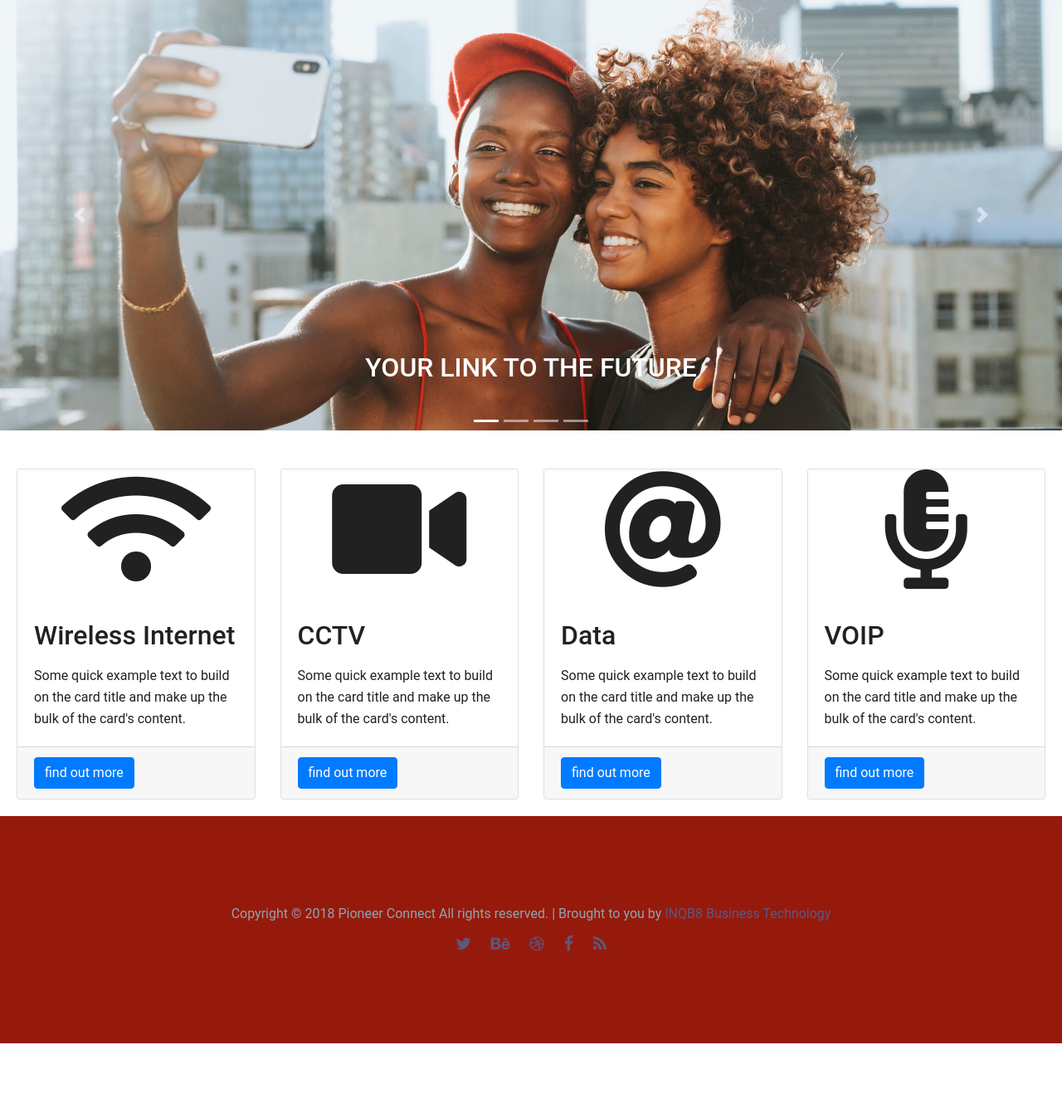
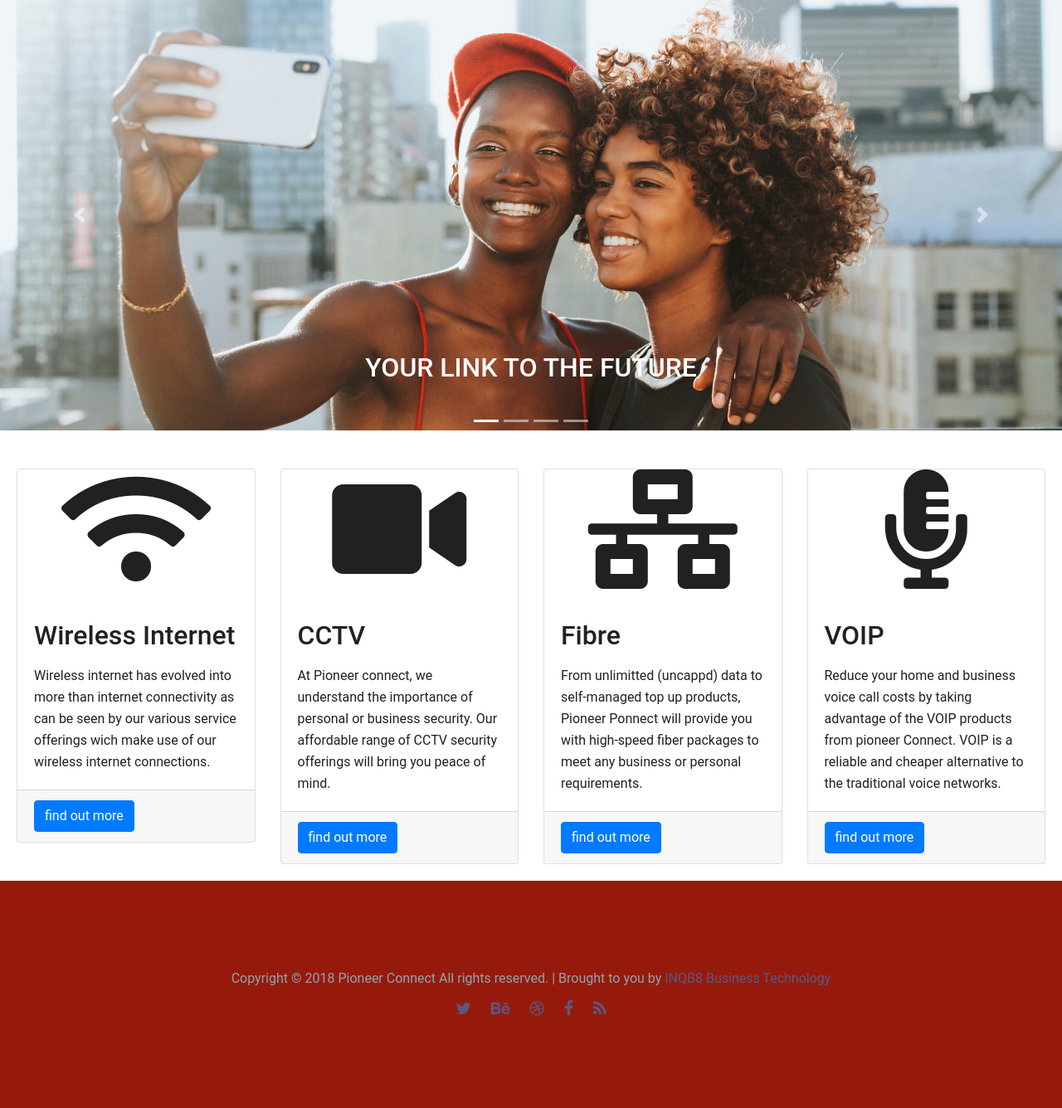
Before and after one commit to LNdame/pioneer, a PHP site: page / in a window 1280 px wide. Shown: the part 65-1401 px from the top of the page at 83% size. Before the commit the page ends 1323 px from the top, so only its background shows below. Run offline with PHP 8.4, Linux system fonts and the light colour scheme; some libraries are stand-ins or nearby versions.

Commit message:
subtle changes to home page

```diff
--- a/index.php
+++ b/index.php
@@ -96,7 +96,7 @@
             <center><i class="fas fa-wifi fa-9x card-img-top"></i></center>
                 <div class="card-body">
                 <h3> Wireless Internet</h3>
-                    <p class="card-text">Some quick example text to build on the card title and make up the bulk of the card's content.</p>
+                    <p class="card-text">Wireless internet has evolved into more than internet connectivity as can be seen by our various service offerings wich make use of our wireless internet connections.</p>
                 </div>
                 <div class="card-footer">
                 <a class="btn btn-primary" href="#">find out more </a>
@@ -109,7 +109,7 @@
         <center><i class="fas fa-video fa-9x card-img-top"></i></center>
                 <div class="card-body">
                 <h3>CCTV</h3>
-                    <p class="card-text">Some quick example text to build on the card title and make up the bulk of the card's content.</p>
+                    <p class="card-text">At Pioneer connect, we understand the importance of personal or business security. Our affordable range of CCTV security offerings will bring you peace of mind.</p>
                 </div>
                 <div class="card-footer">
                 <a class="btn btn-primary" href="#">find out more </a>
@@ -120,10 +120,10 @@
 
 <div class="col-md-3">
         <div class="card" >
-            <center><i class="fas fa-at fa-9x"></i></center>
+            <center><i class="fas fa-network-wired fa-9x"></i></center>
                 <div class="card-body">
-                <h3>Data</h3>
-                    <p class="card-text">Some quick example text to build on the card title and make up the bulk of the card's content.</p>
+                <h3>Fibre</h3>
+                    <p class="card-text">From unlimitted (uncappd) data to self-managed top up products, Pioneer Ponnect will provide you with high-speed fiber packages to meet any business or personal requirements.</p>
                 </div>
                 <div class="card-footer">
                 <a class="btn btn-primary" href="#">find out more </a>
@@ -137,7 +137,7 @@
             <center><i class="fas fa-microphone-alt fa-9x"></i></center>
                 <div class="card-body">
                 <h3>VOIP</h3>
-                    <p class="card-text">Some quick example text to build on the card title and make up the bulk of the card's content.</p>
+                    <p class="card-text">Reduce your home and business voice call costs by taking advantage of the VOIP products from pioneer Connect. VOIP is a reliable and cheaper alternative to the traditional voice networks.</p>
                 </div>
                 <div class="card-footer">
                 <a class="btn btn-primary" href="#">find out more </a>
```
